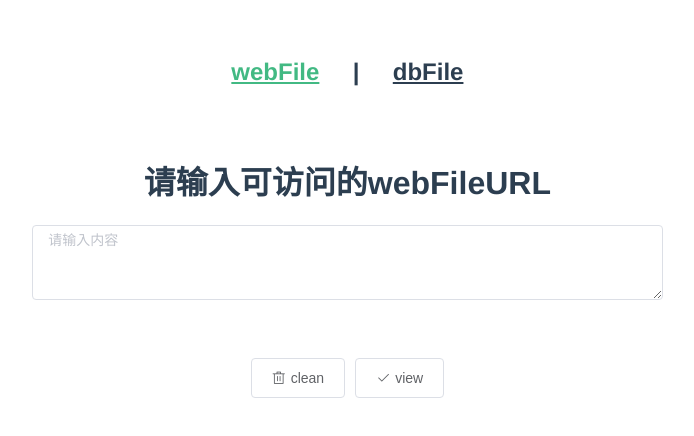
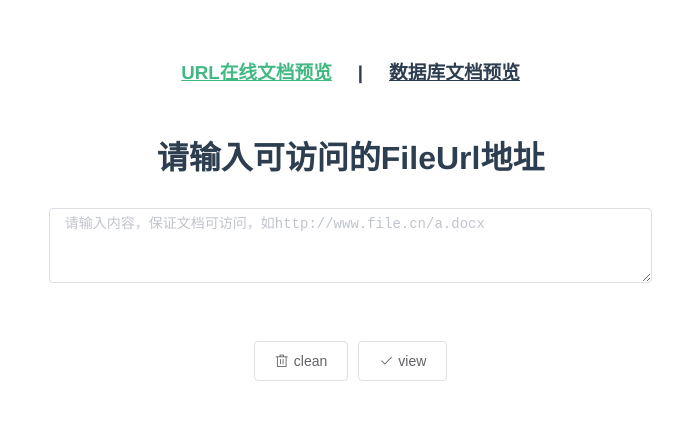
Before and after one commit to mrhyperbitmlx5l/dhinojosa, a Vue app: page /webFile in a window 1280 px wide. Shown: the top 436 px of the page, without its empty margins (291-985 px from the left). Built offline with nearby package versions, Linux system fonts and the light colour scheme.

Commit message:
修改底层代码结构

```diff
--- a/src/App.vue
+++ b/src/App.vue
@@ -7,7 +7,7 @@
 <style>
   html{
     height: 97.5%;
-    width: 98.5%;
+    width: 99%;
   }
   body{
     height: 100%;
@@ -32,16 +32,4 @@
     touch-action: manipulation;
   }
 
-#nav {
-  padding: 30px;
-}
-
-#nav a {
-  font-weight: bold;
-  color: #2c3e50;
-}
-
-#nav a.router-link-exact-active {
-  color: #42b983;
-}
 </style>
--- /dev/null
+++ b/src/api/index.js
@@ -0,0 +1,21 @@
+// 相关请求
+import axios from "axios";
+
+// 配置默认路径前缀（须和wps开放平台回调URL一致）
+// 比如你回调地址配置的是http://123.45.67.89:8080,那么这里的baseURL就填写一样的
+axios.defaults.baseURL = "http://123.45.67.89:8080";
+
+// 获取web预览文件地址
+export const getViewUrlWebPath = params => {
+    return axios.get("/v1/api/file/getViewUrlWebPath", { params: params});
+};
+
+// 获取后台文件列表
+export const getFileList = () => {
+    return axios.get("/v1/api/file/getFileList");
+};
+
+// 获取后台文件预览地址
+export const getViewUrlDbPath = params => {
+    return axios.get("/v1/api/file/getViewUrlDbPath", { params: params});
+};
--- /dev/null
+++ b/src/comfun/index.js
@@ -0,0 +1,13 @@
+// 定义的公共方法
+export default {
+    install(Vue) {
+        Vue.prototype.showErrMeg = function (msg) {
+            this.$message({
+                showClose: true,
+                message: msg,
+                type: 'error'
+            });
+        };
+    }
+}
+// 调用示例： this.showErrMeg(xxx)
--- a/src/main.js
+++ b/src/main.js
@@ -4,27 +4,15 @@ import router from './router'
 import store from './store'
 import Element from 'element-ui'
 import 'element-ui/lib/theme-chalk/index.css'
-import axios from "axios";
 import console from 'Console'
 import * as WPS from './static/jwps.es6'
+import comFun from './comfun/index'
 
-// 配置默认路径前缀（须和wps开放平台回调URL一致）
-axios.defaults.baseURL = "http://127.0.0.1:8088";
-
-Vue.prototype.axios = axios;
 Vue.prototype.console = console;
 Vue.prototype.wps = WPS;
 
 Vue.use(Element);
-
-// 定义的公共方法，如果觉得不爽，也可以换地方
-Vue.prototype.showErrMeg = function (msg) {
-  this.$message({
-    showClose: true,
-    message: msg,
-    type: 'error'
-  });
-};
+Vue.use(comFun);
 
 Vue.config.productionTip = false;
 
--- a/src/router/index.js
+++ b/src/router/index.js
@@ -1,14 +1,15 @@
 import Vue from 'vue'
-import VueRouter from 'vue-router'
+import Router from 'vue-router'
 
-Vue.use(VueRouter);
+Vue.use(Router);
 
 const routes = [
   {
     path: '/',
-    name: 'webFile',
-    component:() => import('../views/webFile.vue')
-  },
+    name: 'index',
+    component:() => import('../views/index.vue'),
+    redirect: 'webFile',
+    children:[
       {
         path: '/webFile',
         name: 'webFile',
@@ -18,6 +19,8 @@ const routes = [
         path: '/dbFile',
         name: 'dbFile',
         component: () => import('../views/dbFile.vue')
+      }
+    ]
   },
   {
     path: '/viewFile',
@@ -26,8 +29,9 @@ const routes = [
   }
 ];
 
-const router = new VueRouter({
+const router = new Router({
   mode: 'history',
+  base: '/',
   routes
 });
 
--- a/src/views/dbFile.vue
+++ b/src/views/dbFile.vue
@@ -1,12 +1,5 @@
 <template>
-  <div class="dbFile">
-    <div id="nav">
-      <h2>
-        <router-link to="/webFile">webFile</router-link>
-        &nbsp;&nbsp;&nbsp;&nbsp;|&nbsp;&nbsp;&nbsp;&nbsp;
-        <router-link to="/dbFile">dbFile</router-link>
-      </h2>
-    </div>
+  <div class="dbFile" style="margin-top: 3%">
     <el-table
             :data="tableData"
             size="mini"
@@ -76,6 +69,8 @@
 </template>
 
 <script>
+  import {getFileList, getViewUrlDbPath} from '@/api/index'
+
   export default {
     name: "dbFile",
     data() {
@@ -88,7 +83,7 @@
     },
     methods: {
       getFileList(){
-        this.axios.get('/v1/api/file/getFileList').then((res) => {
+        getFileList().then((res) => {
           if (res.data) {
             this.tableData = res.data.data;
           }else {
@@ -99,7 +94,11 @@
         });
       },
       getViewUrlDbPath(fileId,userId){
-        this.axios.get('/v1/api/file/getViewUrlDbPath?fileId=' + fileId + "&userId=" + userId).then((res) => {
+        const params = {
+          fileId: fileId,
+          userId: userId
+        };
+        getViewUrlDbPath(params).then((res) => {
           if (res.data) {
             let r = res.data.data;
 
--- /dev/null
+++ b/src/views/index.vue
@@ -0,0 +1,31 @@
+<template>
+    <div id="nav">
+        <h3>
+            <router-link :to="{name:'webFile'}" exact>URL在线文档预览</router-link>
+            &nbsp;&nbsp;&nbsp;&nbsp;|&nbsp;&nbsp;&nbsp;&nbsp;
+            <router-link :to="{name:'dbFile'}" exact>数据库文档预览</router-link>
+        </h3>
+        <router-view/>
+    </div>
+</template>
+
+<script>
+    export default {
+        name: "index"
+    }
+</script>
+
+<style scoped>
+    #nav {
+        padding: 30px;
+    }
+
+    #nav a {
+        font-weight: bold;
+        color: #2c3e50;
+    }
+
+    #nav a.router-link-exact-active {
+        color: #42b983;
+    }
+</style>
--- a/src/views/webFile.vue
+++ b/src/views/webFile.vue
@@ -1,18 +1,11 @@
 <template>
   <div class="webFile">
-    <div id="nav">
-      <h2>
-        <router-link to="/webFile">webFile</router-link>
-        &nbsp;&nbsp;&nbsp;&nbsp;|&nbsp;&nbsp;&nbsp;&nbsp;
-        <router-link to="/dbFile">dbFile</router-link>
-      </h2>
-    </div>
-    <h1>请输入可访问的webFileURL</h1>
-    <div style="margin: 20px 0;"></div>
+    <h1 style="margin-top: 4%">请输入可访问的FileUrl地址</h1>
+    <div style="margin: 30px 0;"></div>
     <el-input class="cl-textarea"
             type="textarea"
             :autosize="{ minRows: 3, maxRows: 4}"
-            placeholder="请输入内容"
+            placeholder="请输入内容，保证文档可访问，如http://www.file.cn/a.docx"
             v-model="textarea">
     </el-input>
     <div style="margin: 40px 0;"></div>
@@ -23,6 +16,8 @@
 </template>
 
 <script>
+  import {getViewUrlWebPath} from '@/api/index'
+
   export default {
     name: "webFile",
     data() {
@@ -49,7 +44,10 @@
             return;
           }
         }
-        this.axios.get('/v1/api/file/getViewUrlWebPath?fileUrl=' + this.textarea).then((res) => {
+        const params = {
+          fileUrl: this.textarea
+        };
+        getViewUrlWebPath(params).then((res) => {
           if (res.data) {
             let r = res.data.data;
 
```
Also changed, not shown: 1 other file (tests, documents, lock files or other folders). Lines whose indentation alone changed are shown as unchanged.
